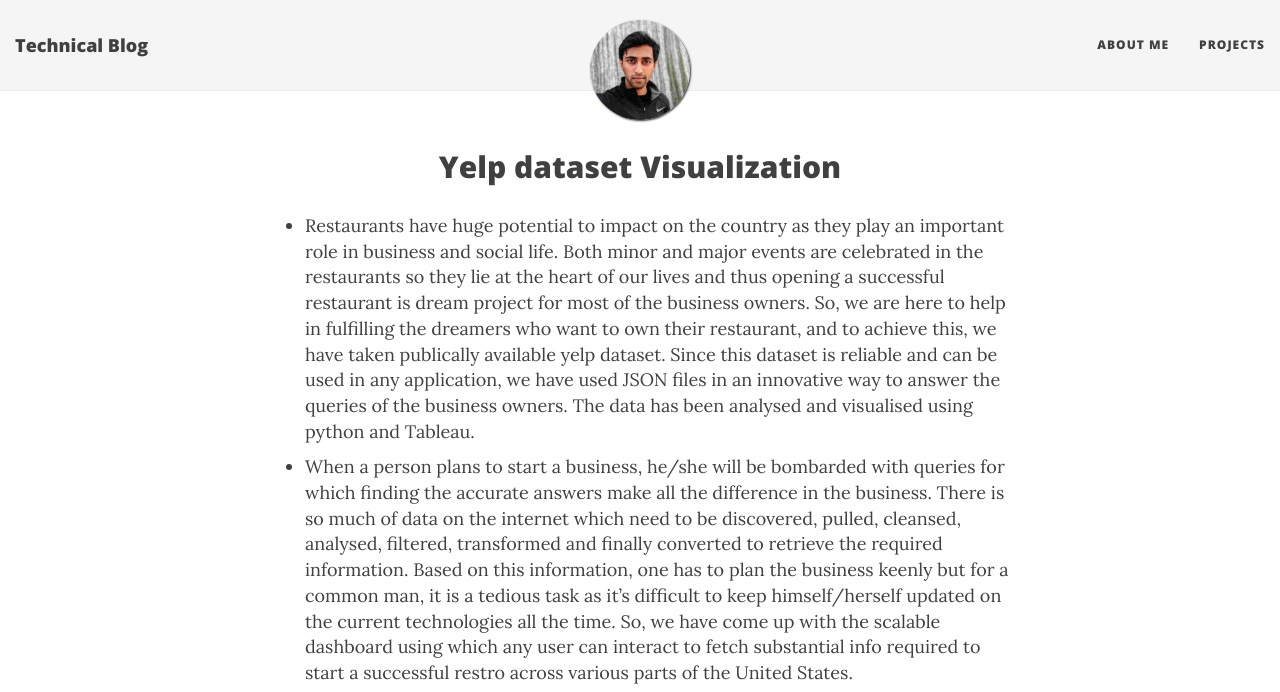
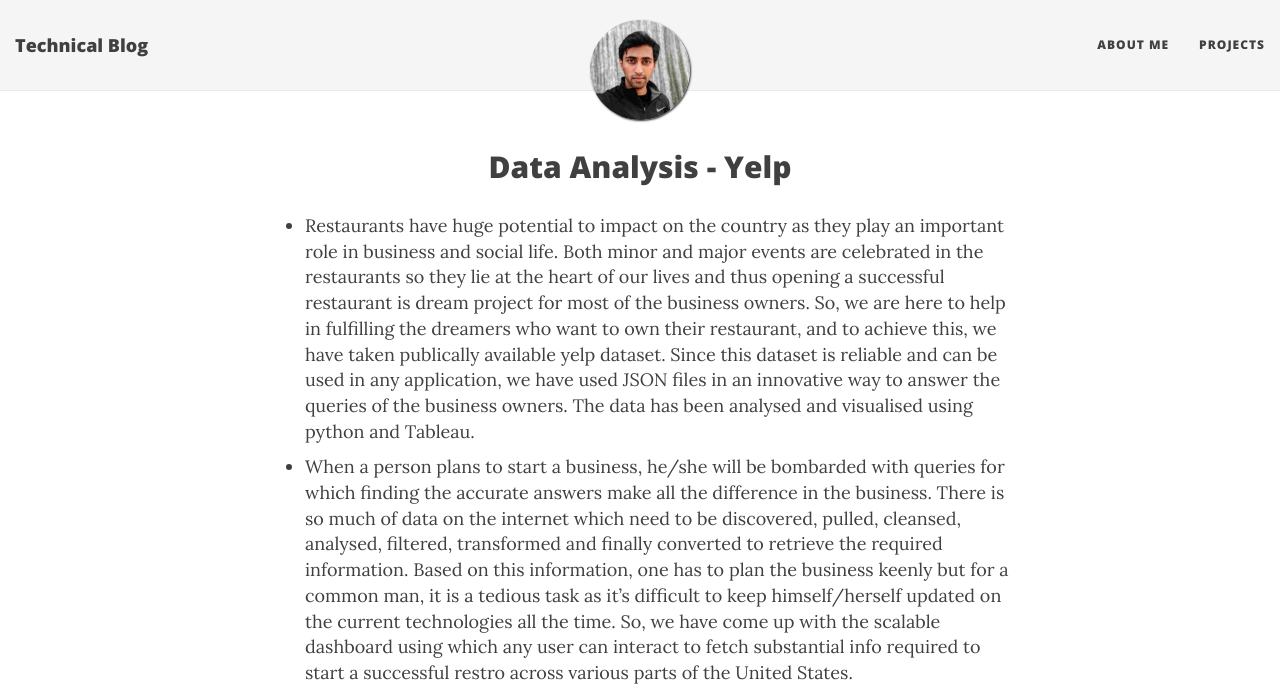
Before and after one commit to channagithub/channabasavagola.github.io, a Jekyll site: the page built from hackathon.md, in a window 1280 px wide and 900 px high, cut to the strip 0-692 px from the top of the window. Built offline with Jekyll 4.4.1, drawn with Linux system fonts in a browser that asks for light colours; nearby versions of some CDN libraries; a script that is not in the unit is left out; comment, search, counter and statistics services are not loaded.

Commit message:
Heading edit

```diff
--- a/hackathon.md
+++ b/hackathon.md
@@ -1,6 +1,6 @@
 ---
 layout: page
-title: Yelp dataset Visualization
+title: Data Analysis - Yelp
 jsarr:
  - D3js/pie.js
 ---
```
Also changed, not shown: 1 other file.
